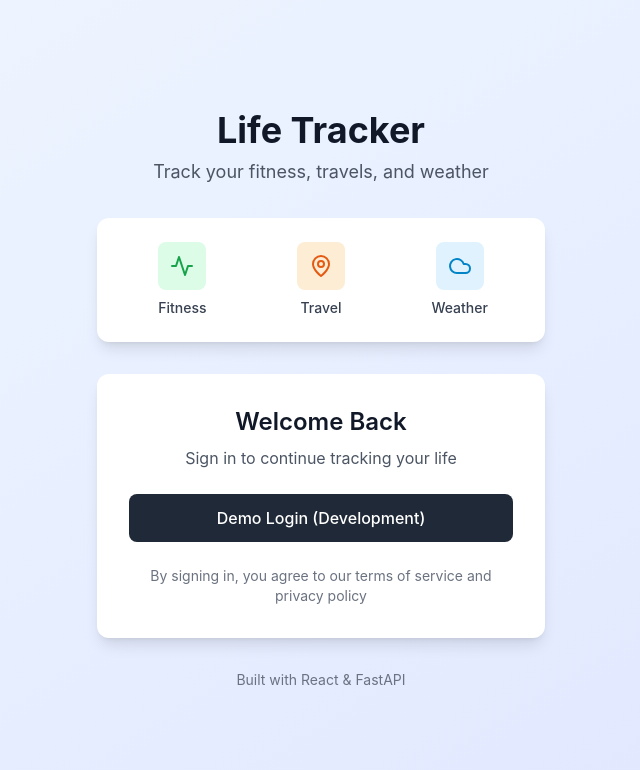
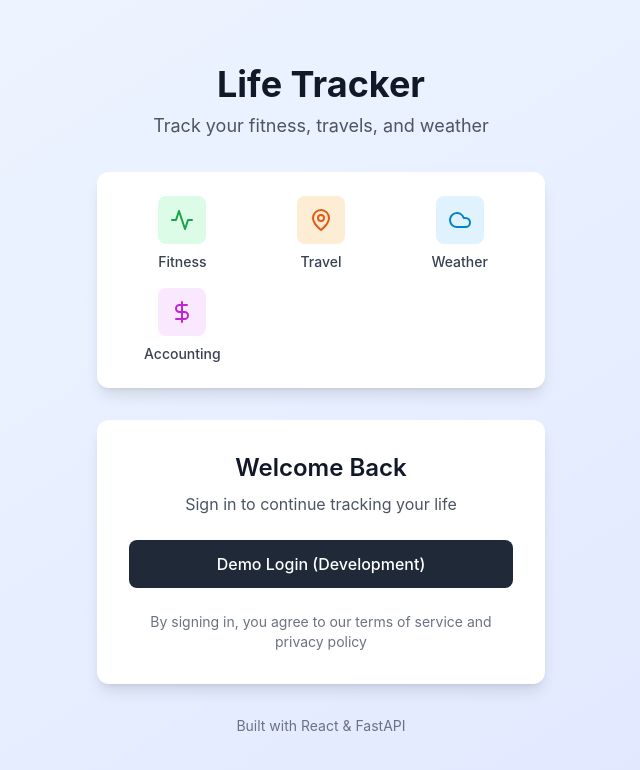
Before and after one commit to bravocui/hello-bravo, a React (Create React App) app in the folder frontend/: page /login in a window 1280 px wide. Shown: the top 770 px of the page, without its empty margins (319-959 px from the left). Built offline with nearby package versions, Linux system fonts and the light colour scheme.

Commit message:
submit before re-debuggign

```diff
--- a/frontend/src/App.tsx
+++ b/frontend/src/App.tsx
@@ -6,6 +6,7 @@ import Dashboard from './components/Dashboard';
 import FitnessPage from './components/FitnessPage';
 import TravelPage from './components/TravelPage';
 import WeatherPage from './components/WeatherPage';
+import AccountingPage from './components/AccountingPage';
 import './index.css';
 
 // Protected Route component
@@ -53,6 +54,14 @@ const App: React.FC = () => {
                 </ProtectedRoute>
               }
             />
+            <Route
+              path="/accounting"
+              element={
+                <ProtectedRoute>
+                  <AccountingPage />
+                </ProtectedRoute>
+              }
+            />
           </Routes>
         </div>
       </Router>
--- a/frontend/src/components/Dashboard.tsx
+++ b/frontend/src/components/Dashboard.tsx
@@ -1,7 +1,7 @@
 import React from 'react';
 import { useNavigate } from 'react-router-dom';
 import { useAuth } from '../contexts/AuthContext';
-import { Activity, MapPin, Cloud, LogOut } from 'lucide-react';
+import { Activity, MapPin, Cloud, LogOut, DollarSign } from 'lucide-react';
 
 const Dashboard: React.FC = () => {
   const navigate = useNavigate();
@@ -40,7 +40,15 @@ const Dashboard: React.FC = () => {
       path: '/weather',
       stats: '4 cities monitored'
     },
-
+    {
+      id: 'accounting',
+      title: 'Accounting',
+      description: 'Track your expenses',
+      icon: DollarSign,
+      color: 'accounting',
+      path: '/accounting',
+      stats: 'Expense tracking',
+    },
   ];
 
   return (
--- a/frontend/src/components/Login.tsx
+++ b/frontend/src/components/Login.tsx
@@ -1,7 +1,7 @@
 import React, { useEffect, useCallback } from 'react';
 import { useAuth } from '../contexts/AuthContext';
 import { useNavigate } from 'react-router-dom';
-import { Activity, MapPin, Cloud } from 'lucide-react';
+import { Activity, MapPin, Cloud, DollarSign } from 'lucide-react';
 
 declare global {
   interface Window {
@@ -94,7 +94,12 @@ const Login: React.FC = () => {
               </div>
               <span className="text-sm font-medium text-gray-700">Weather</span>
             </div>
-
+            <div className="flex flex-col items-center space-y-2">
+              <div className="w-12 h-12 bg-accounting-100 rounded-lg flex items-center justify-center">
+                <DollarSign className="w-6 h-6 text-accounting-600" />
+              </div>
+              <span className="text-sm font-medium text-gray-700">Accounting</span>
+            </div>
           </div>
         </div>
 
```
